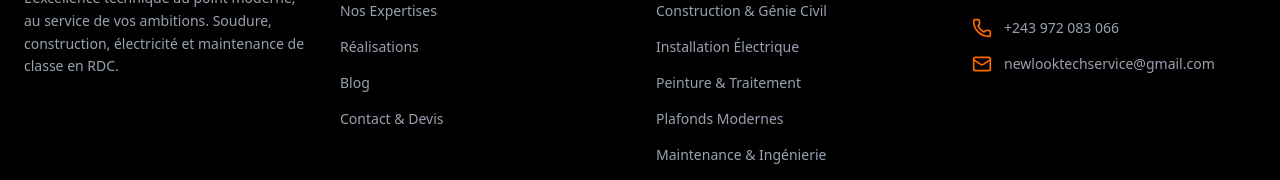
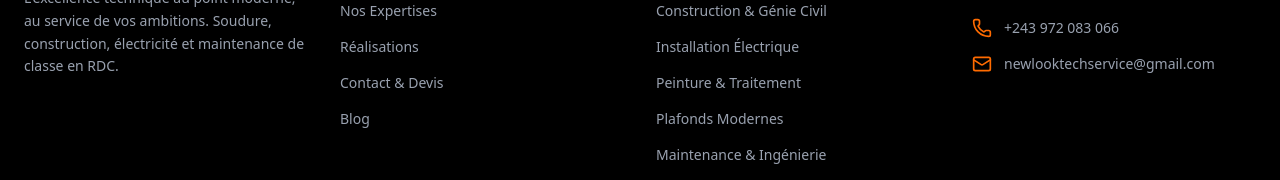
Before and after one commit to THEGINS-dev/new-look-tech, a Next.js app: page / in a window 1280 px wide. Shown: the part 4766-4946 px from the top of the page. Built offline with nearby package versions, Linux system fonts and the light colour scheme; no server answers.

Commit message:
Fix Blog link position in Footer component

```diff
--- a/src/components/layout/Footer.tsx
+++ b/src/components/layout/Footer.tsx
@@ -28,8 +28,8 @@ export default function Footer() {
             <li><a href="/#accueil" className="text-gray-400 hover:text-spark-orange transition-colors text-sm">Accueil</a></li>
             <li><a href="/#services" className="text-gray-400 hover:text-spark-orange transition-colors text-sm">Nos Expertises</a></li>
             <li><a href="/#realisations" className="text-gray-400 hover:text-spark-orange transition-colors text-sm">Réalisations</a></li>
+            <li><a href="/#contact" className="text-gray-400 hover:text-spark-orange transition-colors text-sm">Contact & Devis</a></li>
             <li><a href="/blog" className="text-gray-400 hover:text-spark-orange transition-colors text-sm">Blog</a></li>
-            <li><a href="/#contact" className="text-gray-400 hover:text-spark-orange transition-colors text-sm">Contact & Devis</a></li>
           </ul>
         </div>
 
```
